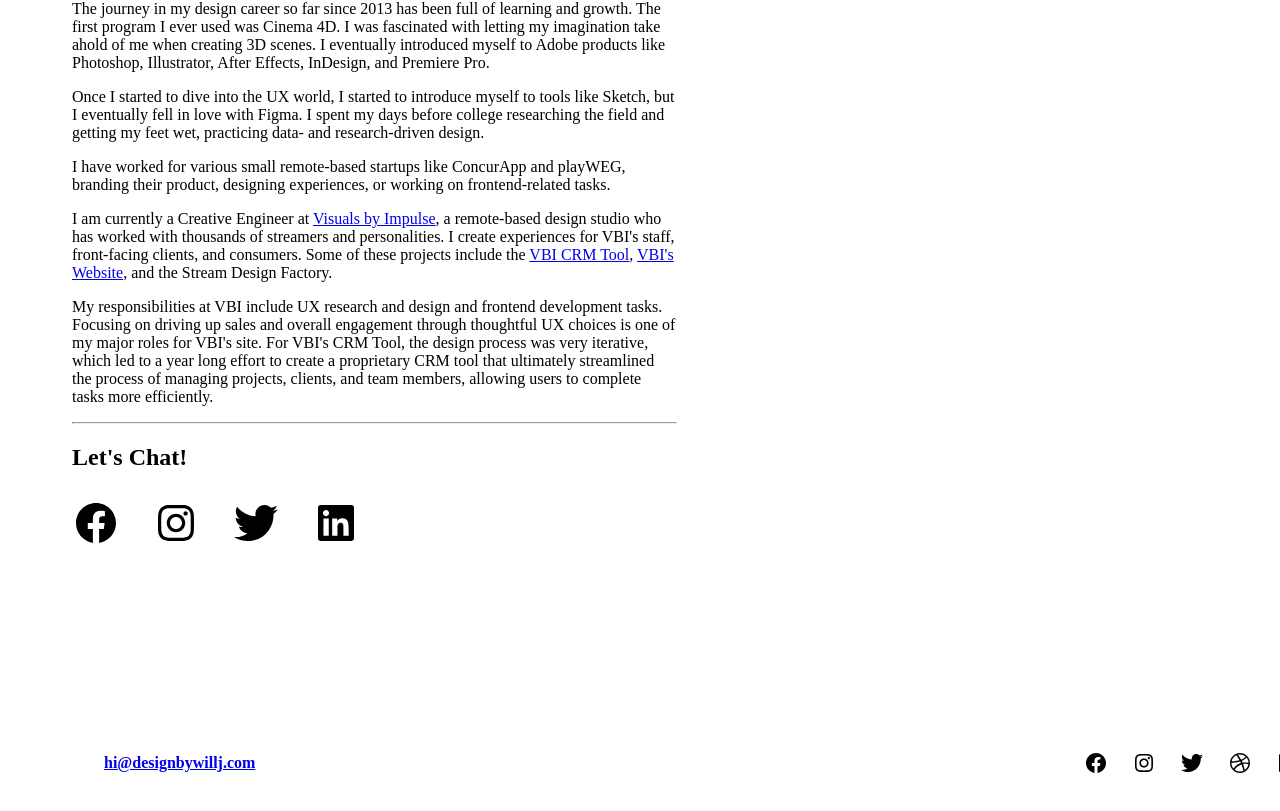
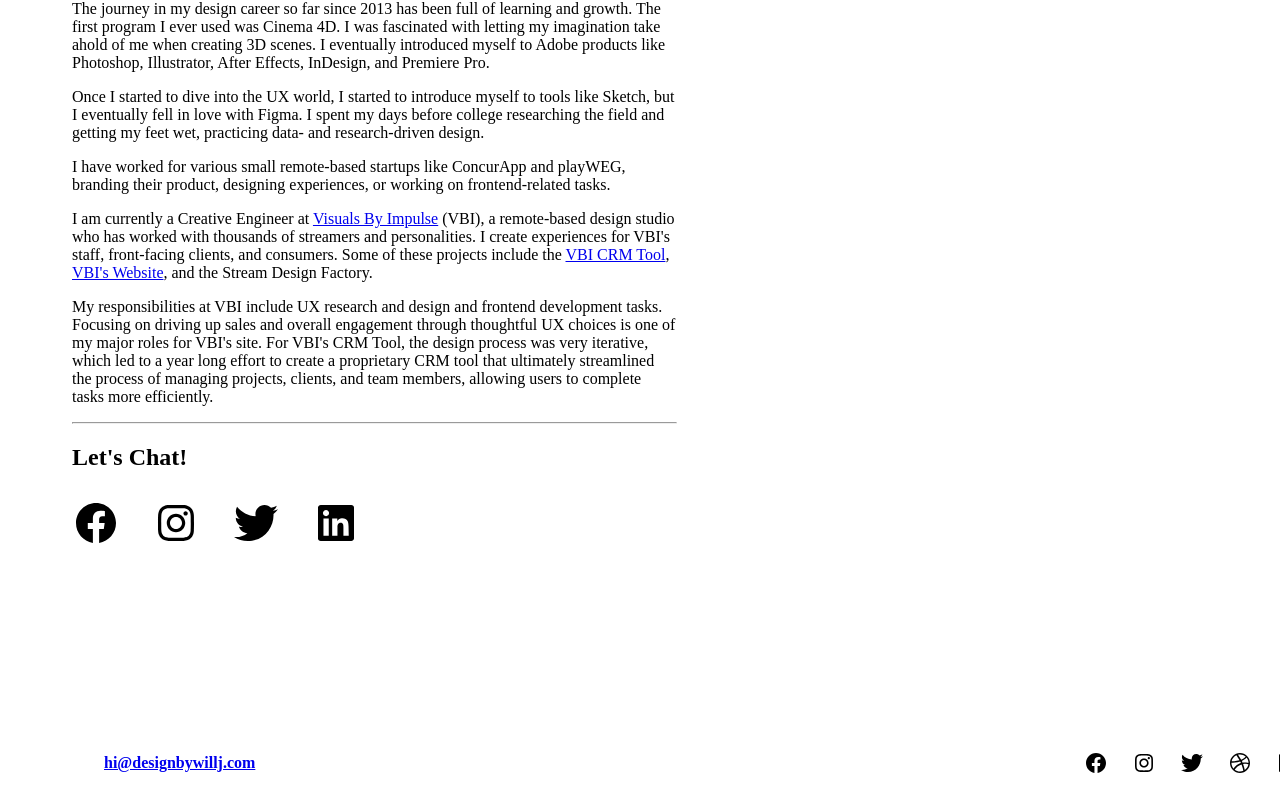
Before and after one commit to designbywillj/portfolio-v2, a Nuxt app: page /about in a window 1280 px wide. Shown: the part 831-1642 px from the top of the page. Built offline with nearby package versions, Linux system fonts and the light colour scheme.

Commit message:
Fixed copy on about

```diff
--- a/pages/about.vue
+++ b/pages/about.vue
@@ -60,10 +60,10 @@
         </p>
         <p>
           I am currently a Creative Engineer at
-          <a href="https://visualsbyimpulse.com" target="_blank">Visuals by Impulse</a>, a
-          remote-based design studio who has worked with thousands of streamers and
-          personalities. I create experiences for VBI's staff, front-facing clients, and
-          consumers. Some of these projects include the
+          <a href="https://visualsbyimpulse.com" target="_blank">Visuals By Impulse</a>
+          (VBI), a remote-based design studio who has worked with thousands of streamers
+          and personalities. I create experiences for VBI's staff, front-facing clients,
+          and consumers. Some of these projects include the
           <nuxt-link to="/case-study/vbi-crm-tool" target="_blank">VBI CRM Tool</nuxt-link
           >,
           <nuxt-link to="/case-study/vbi-website" target="_blank">VBI's Website</nuxt-link
```
